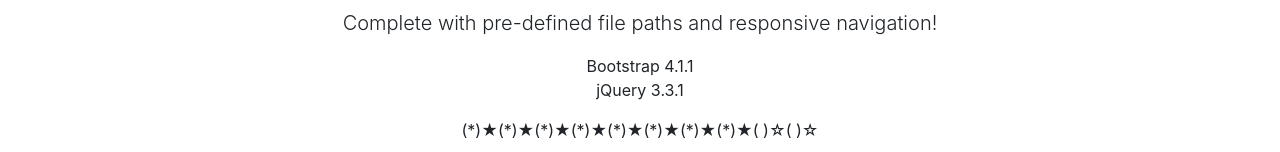
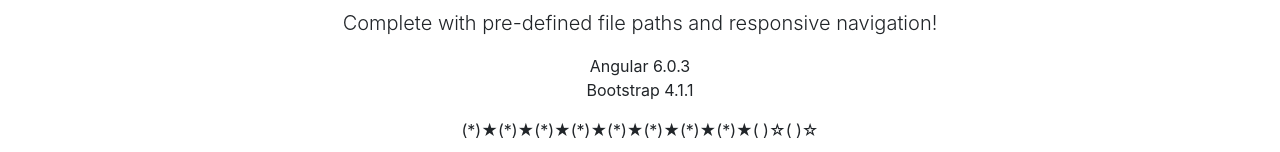
Before and after one commit to hssamconf/angular-course-project, an Angular app: page / in a window 1280 px wide. Shown: the part 152-304 px from the top of the page. Built offline with nearby package versions, Linux system fonts and the light colour scheme.

Commit message:
Update html depensendies versions

```diff
--- a/src/app/app.component.html
+++ b/src/app/app.component.html
@@ -34,8 +34,8 @@
       <h1 class="mt-5">A Bootstrap 4 Starter Template</h1>
       <p class="lead">Complete with pre-defined file paths and responsive navigation!</p>
       <ul class="list-unstyled">
+        <li>Angular 6.0.3</li>
         <li>Bootstrap 4.1.1</li>
-        <li>jQuery 3.3.1</li>
       </ul>
       <ngb-rating [(rate)]="currentRate"></ngb-rating>
       <hr>
```
